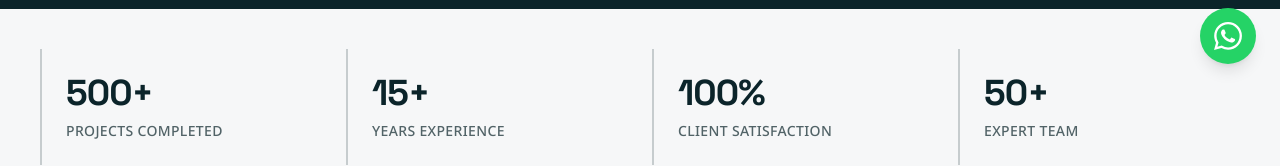
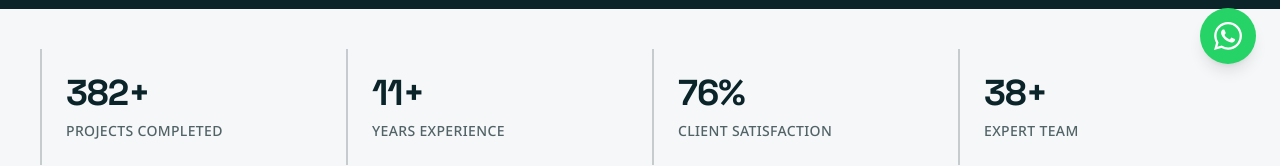
Before and after one commit to Mozezx/ox-services-web, a React (Vite) app: page / in a window 1280 px wide. Shown: the part 712-878 px from the top of the page. Built offline with nearby package versions, Linux system fonts and the light colour scheme; no server answers; a web font is replaced by a local one.

Commit message:
feat: ajustar animação de stats para 6s e margem do hero nas páginas de serviços

```diff
--- a/components/Stats.tsx
+++ b/components/Stats.tsx
@@ -1,10 +1,95 @@
-
-import React from 'react';
+import React, { useState, useEffect, useRef } from 'react';
 import type { Stat } from '../types';
 
 interface StatsProps {
     stats: Stat[];
 }
+
+const AnimatedCounter = ({ value, duration = 2000 }: { value: string, duration?: number }) => {
+    const [displayValue, setDisplayValue] = useState("0");
+    const [suffix, setSuffix] = useState("");
+    const [prefix, setPrefix] = useState("");
+    const elementRef = useRef<HTMLSpanElement>(null);
+    const [isVisible, setIsVisible] = useState(false);
+
+    // Parse value on mount
+    const targetValue = useRef(0);
+
+    useEffect(() => {
+        const match = value.match(/^(\D*)(\d+(?:\.\d+)?)(\D*)$/);
+        if (match) {
+            setPrefix(match[1]);
+            targetValue.current = parseFloat(match[2]);
+            setSuffix(match[3]);
+        } else {
+            setDisplayValue(value);
+        }
+    }, [value]);
+
+    // Intersection Observer to detect visibility
+    useEffect(() => {
+        const observer = new IntersectionObserver(
+            ([entry]) => {
+                setIsVisible(entry.isIntersecting);
+            },
+            { threshold: 0.1 }
+        );
+
+        if (elementRef.current) {
+            observer.observe(elementRef.current);
+        }
+
+        return () => {
+            if (elementRef.current) {
+                observer.unobserve(elementRef.current);
+            }
+        };
+    }, []);
+
+    useEffect(() => {
+        if (targetValue.current === 0 && !value.match(/\d/)) return;
+        if (!isVisible) return;
+
+        const animate = () => {
+            let startTimestamp: number | null = null;
+            const start = 0;
+            const end = targetValue.current;
+
+            const step = (timestamp: number) => {
+                if (!startTimestamp) startTimestamp = timestamp;
+                const progress = Math.min((timestamp - startTimestamp) / duration, 1);
+
+                // Ease out expo
+                const ease = progress === 1 ? 1 : 1 - Math.pow(2, -10 * progress);
+
+                const current = Math.floor(start + (end - start) * ease);
+
+                setDisplayValue(current.toString());
+
+                if (progress < 1) {
+                    requestAnimationFrame(step);
+                } else {
+                    setDisplayValue(end.toString());
+                }
+            };
+            requestAnimationFrame(step);
+        };
+
+        // Initial animation when becomes visible
+        animate();
+
+        // Loop every 6 seconds
+        const interval = setInterval(() => {
+            animate();
+        }, 6000);
+
+        return () => clearInterval(interval);
+    }, [duration, value, isVisible]);
+
+    if (!value.match(/\d/)) return <span ref={elementRef}>{value}</span>;
+
+    return <span ref={elementRef}>{prefix}{displayValue}{suffix}</span>;
+};
 
 const Stats: React.FC<StatsProps> = ({ stats }) => {
     return (
@@ -13,7 +98,9 @@ const Stats: React.FC<StatsProps> = ({ stats }) => {
                 <div className="grid grid-cols-2 md:grid-cols-4 gap-6">
                     {stats.map((stat, index) => (
                         <div key={index} className="flex flex-col gap-2 p-4 md:p-6 border-l-2 border-primary/20 dark:border-white/20">
-                            <p className="text-primary dark:text-white text-4xl font-bold font-display tracking-tight">{stat.value}</p>
+                            <p className="text-primary dark:text-white text-4xl font-bold font-display tracking-tight">
+                                <AnimatedCounter value={stat.value} />
+                            </p>
                             <p className="text-primary/70 dark:text-white/70 text-sm font-medium uppercase tracking-wide font-body">{stat.label}</p>
                         </div>
                     ))}
--- a/services/furniture.html
+++ b/services/furniture.html
@@ -197,7 +197,7 @@
 
         <!-- Hero Section - Desktop (2 columns) -->
         <section class="relative w-full overflow-hidden bg-background-light dark:bg-background-dark hidden md:block">
-            <div class="mx-auto max-w-[1280px] px-6 py-16 lg:px-8 lg:py-24">
+            <div class="mx-auto max-w-[1280px] px-6 pt-[104px] pb-16 lg:px-8 lg:pt-[112px] lg:pb-24">
                 <div class="grid gap-12 lg:grid-cols-2 lg:gap-8 items-center">
                     <div class="flex flex-col justify-center space-y-8">
                         <div class="space-y-4">
--- a/services/joinery.html
+++ b/services/joinery.html
@@ -189,7 +189,7 @@
 
         <!-- Hero Section - Desktop (2 columns) -->
         <section class="relative w-full overflow-hidden bg-background-light dark:bg-background-dark hidden md:block">
-            <div class="mx-auto max-w-[1280px] px-6 py-16 lg:px-8 lg:py-24">
+            <div class="mx-auto max-w-[1280px] px-6 pt-[104px] pb-16 lg:px-8 lg:pt-[112px] lg:pb-24">
                 <div class="grid gap-12 lg:grid-cols-2 lg:gap-8 items-center">
                     <div class="flex flex-col justify-center space-y-8">
                         <div class="space-y-4">
--- a/services/roofing.html
+++ b/services/roofing.html
@@ -187,7 +187,7 @@
 
         <!-- Hero Section - Desktop (2 columns) -->
         <section class="relative w-full overflow-hidden bg-background-light dark:bg-background-dark hidden md:block">
-            <div class="mx-auto max-w-[1280px] px-6 py-16 lg:px-8 lg:py-24">
+            <div class="mx-auto max-w-[1280px] px-6 pt-[104px] pb-16 lg:px-8 lg:pt-[112px] lg:pb-24">
                 <div class="grid gap-12 lg:grid-cols-2 lg:gap-8 items-center">
                     <div class="flex flex-col justify-center space-y-8">
                         <div class="space-y-4">
--- a/services/solar.html
+++ b/services/solar.html
@@ -186,7 +186,7 @@
 
         <!-- Hero Section - Desktop (2 columns) -->
         <section class="relative w-full overflow-hidden bg-background-light dark:bg-background-dark hidden md:block">
-            <div class="mx-auto max-w-[1280px] px-6 py-16 lg:px-8 lg:py-24">
+            <div class="mx-auto max-w-[1280px] px-6 pt-[104px] pb-16 lg:px-8 lg:pt-[112px] lg:pb-24">
                 <div class="grid gap-12 lg:grid-cols-2 lg:gap-8 items-center">
                     <div class="flex flex-col justify-center space-y-8">
                         <div class="space-y-4">
```
